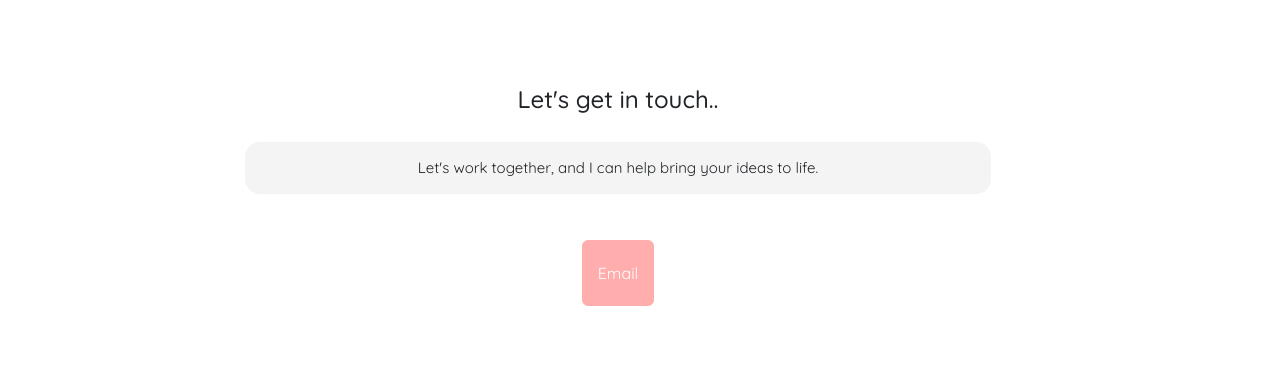
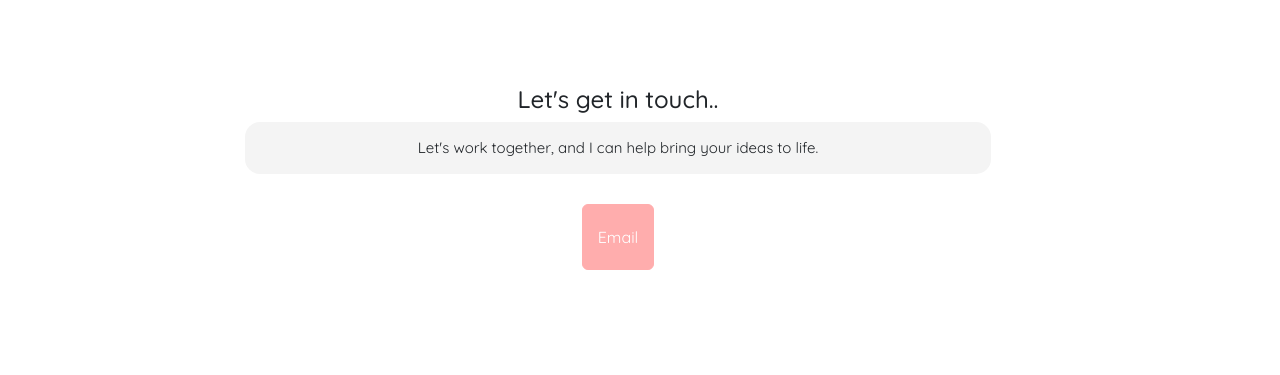
Before and after one commit to hollyallison/Responsive-project, a plain HTML site: page contact.html in a window 1280 px wide. Shown: the part 251-626 px from the top of the page. Drawn offline with nearby package versions, Linux system fonts and the light colour scheme.

```diff
--- a/contact.html
+++ b/contact.html
@@ -53,7 +53,7 @@
 <div class="contact-me container m-5">
     <div class="row justify-content-center align-items-center">
             <h2>Let's get in touch..</h2>
-            <p>
+            <p class="mb-0">
                 Let's work together, and I can help bring your ideas to life.
             </p>
         <div>
--- a/style.css
+++ b/style.css
@@ -181,7 +181,6 @@
 }
 .contact-me.container p {
     font-size: 15px;
-    margin-top: 20px;
 }
 
 @media (max-width: 768px) {
```
